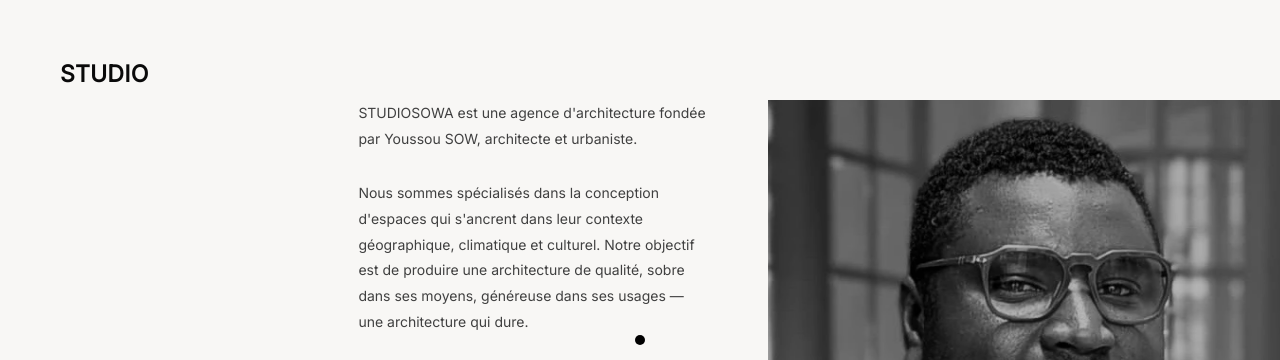
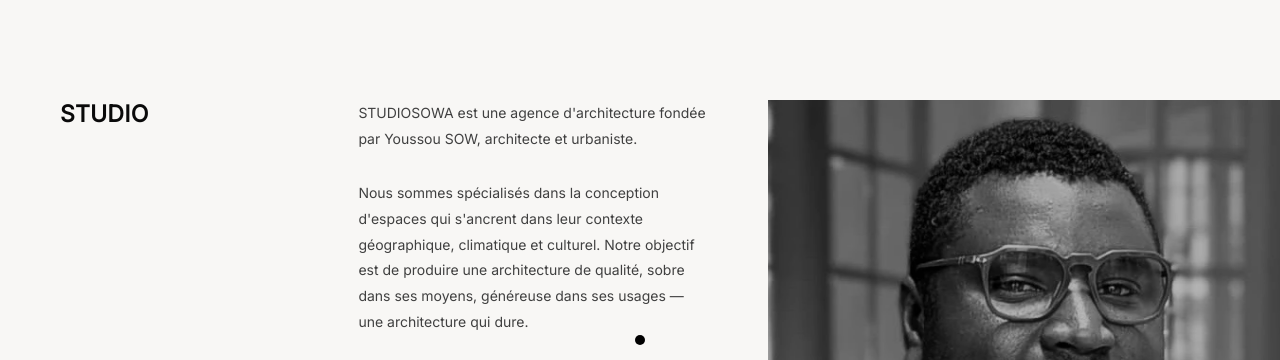
Before and after one commit to pacadiit/studiosowa, a Flask app: page / in a window 1280 px wide. Shown: the part 60-420 px from the top of the page. Run offline with Flask 3, Linux system fonts and the light colour scheme; data comes from the database, SQL or seed files in the repository.

Commit message:
fix: padding-top hero titre restauré sans affecter Méthode

```diff
--- a/static/css/main.css
+++ b/static/css/main.css
@@ -783,7 +783,7 @@ main#home {
   grid-template-rows: auto auto;
 }
 
-.agence-hero-block .agence-row__title:nth-child(1) { grid-column: 1; grid-row: 1; }
+.agence-hero-block .agence-row__title:nth-child(1) { grid-column: 1; grid-row: 1; padding-top: calc(var(--nav-h) + 40px); }
 .agence-hero-block .agence-row__text--top          { grid-column: 2; grid-row: 1; padding-top: calc(var(--nav-h) + 40px); padding-bottom: 20px; }
 .agence-hero-block .agence-row__title:nth-child(3) { grid-column: 1; grid-row: 2; padding-top: 40px; }
 .agence-hero-block .agence-row__text--bottom       { grid-column: 2; grid-row: 2; padding-top: 40px; }
```
